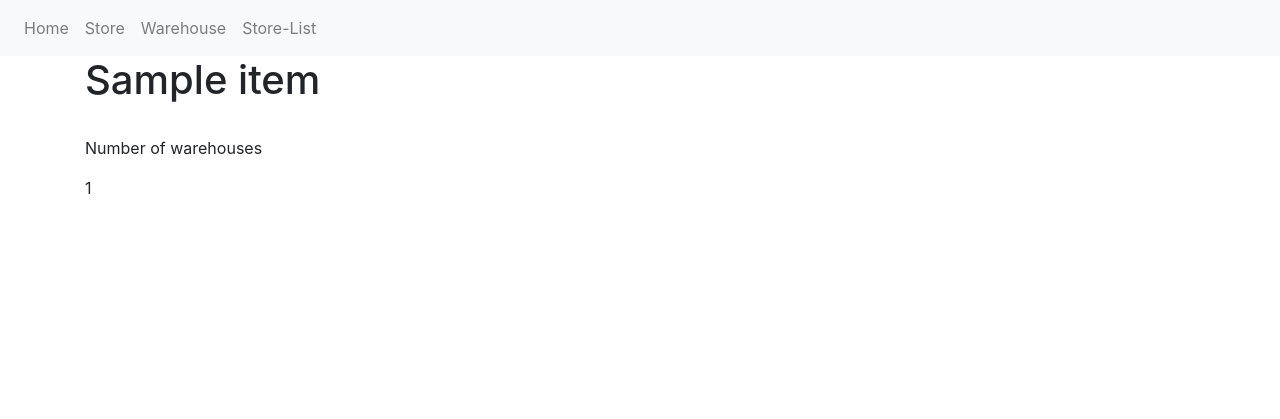
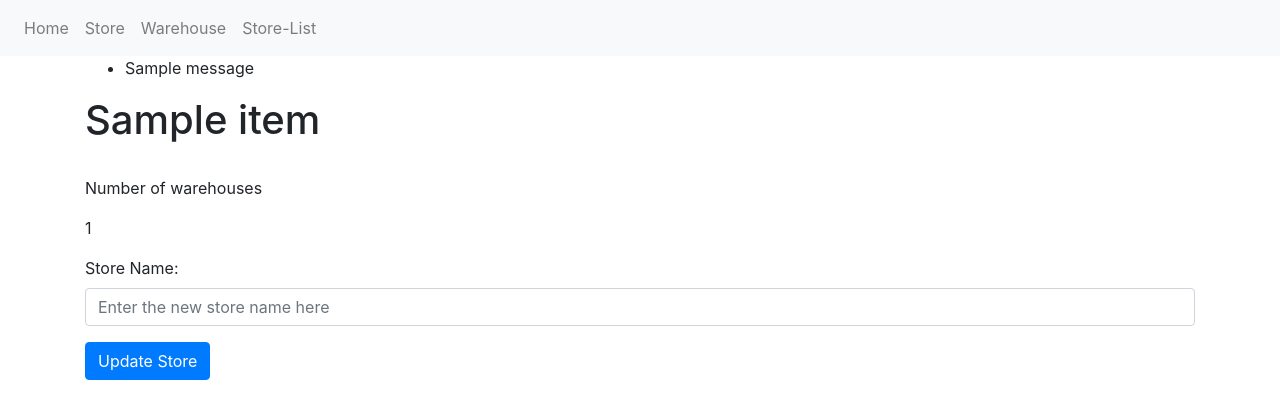
Before and after one commit to aldinoanggawan/inventory-management, a Python web app: template templates/sid.html in a window 1280 px wide. Shown: the top 419 px of the page. Run offline with Jinja, Linux system fonts and the light colour scheme; the template is opened without the code that fills it: most values are stand-ins (such as "Sample title", 1, 10 or a date in 2020); one stand-in notice (Sample message) is shown; some libraries are stand-ins or nearby versions.

Commit message:
Added a function to update/edit the name of the store

```diff
--- a/templates/sid.html
+++ b/templates/sid.html
@@ -1,7 +1,25 @@
 {% extends "_layout.html" %}
 {% block content %}
+{% with messages = get_flashed_messages() %}
+    {% if messages %}
+        <ul class="flashes">
+            {% for message in messages %}
+                <li>{{ message }}</li>
+            {% endfor %}
+        </ul>
+    {% endif %}
+{% endwith %}
 <h1>{{ s.name }}</h1>
 <br>
 <p>Number of warehouses</p>
 <p>{{ s.warehouses | length }}</p>
+
+<form action="{{ url_for('store_update', storeid=s.id)}}" method="POST">
+    <div class="form-group">
+        <label for="edit_store_name">Store Name:</label>
+        <input type="text" name="edit_store_name" class="form-control" placeholder="Enter the new store name here"/>
+    </div>
+
+    <button type="submit" class="btn btn-primary">Update Store</button>
+</form>
 {% endblock %}
--- a/templates/stores.html
+++ b/templates/stores.html
@@ -4,12 +4,12 @@
 <table>
     <tr>
         <th>Stores</th>
-        <th>Warehouses</th>
+        <th>Number of Warehouses</th>
     </tr>
     <!-- put the loop of store list here -->
     {% for s in stores_list %}
     <tr>
-        <td>{{ s.name }}</td>
+        <a href="/store/{{ s.id }}"><td>{{ s.name }}</td></a>
         <td>{{ s.warehouses | length }}</td>
     </tr>
     {% endfor %}
--- a/templates/warehouse.html
+++ b/templates/warehouse.html
@@ -15,10 +15,10 @@
         <label for="warehouse_name">Warehouse Name:</label>
         <input type="text" name="warehouse_name" class="form-control" placeholder="Enter the warehouse name here"/>
     </div>
-    <select name="s_name" class="form-control">
+    <select name="s_id" class="form-control">
         <option disabled selected value> --- Select the store --- </option>
         {% for s in store_list %}
-            <option name="s_name" value="{{ s.id }}">{{ s.name }}</option>
+            <option value="{{ s.id }}">{{ s.name }}</option>
         {% endfor %}
     </select>
     <br>
```
Also changed, not shown: server.py (+14 -3 lines).
